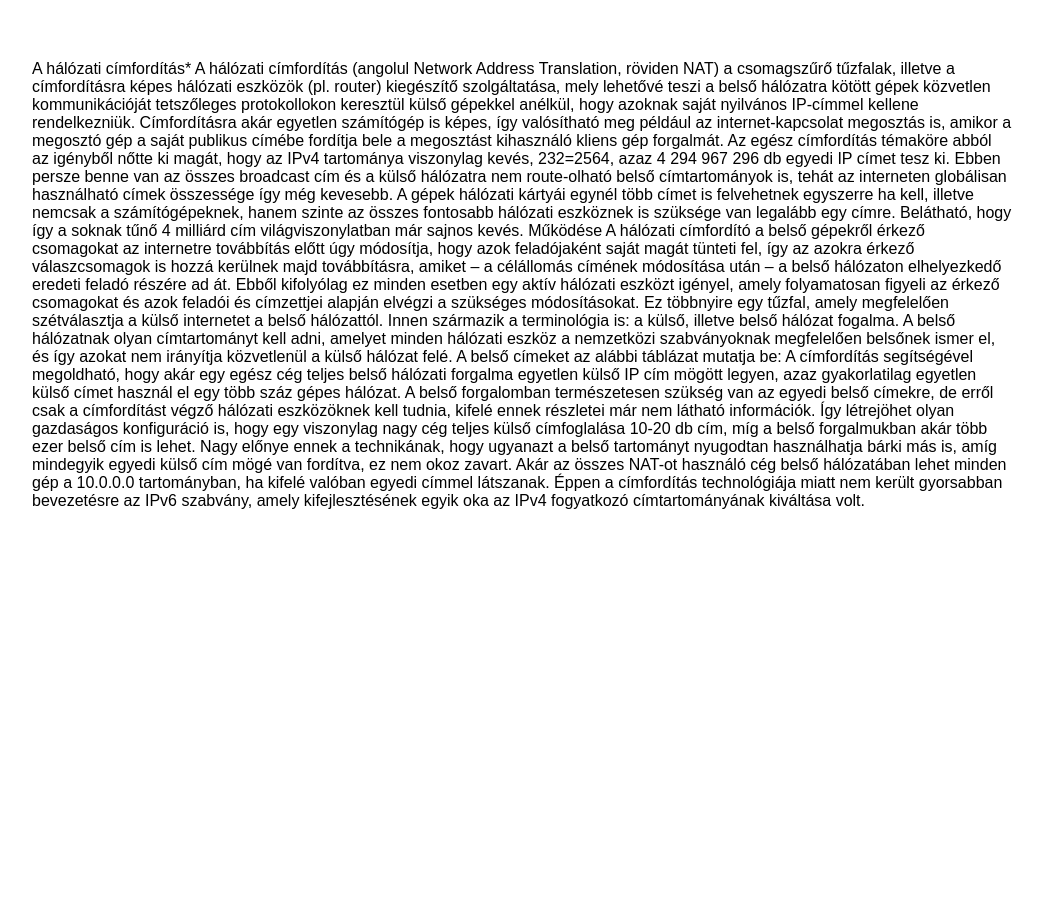
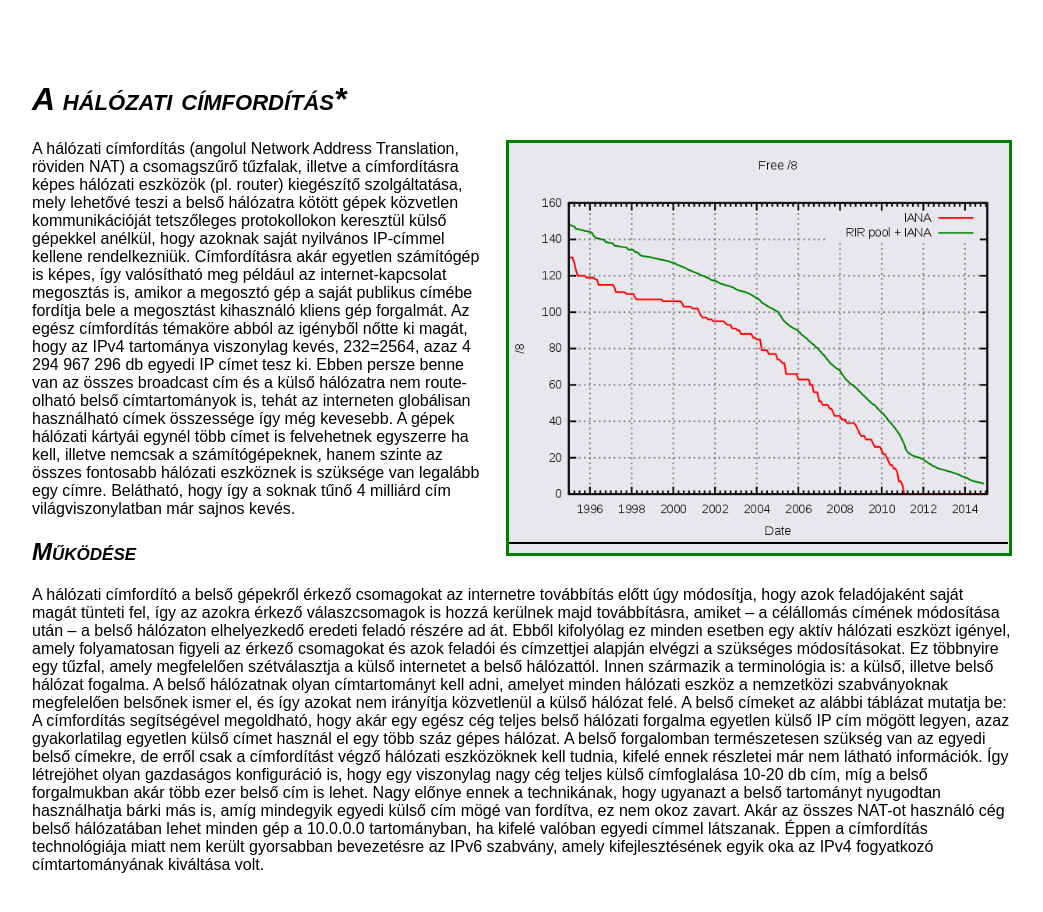
Before and after one commit to tasidora08/cimforditas, a plain HTML site: page index.html in a window 1280 px wide. Shown: the whole page, without its empty margins (118-1161 px from the left). Before the commit the page ends 800 px from the top, so only its background shows below. Drawn offline with Linux system fonts and the light colour scheme.

Commit message:
feladat 5-6

```diff
--- a/index.html
+++ b/index.html
@@ -7,11 +7,13 @@
 <title>A hálózati címfordítás</title>
 <body>
   <div id="content">
-    A hálózati címfordítás*
-
+    <h1>A hálózati címfordítás*</h1>
+    <div class="frame">
+      <img src="ipv4fogyas.png" alt="IPcalypse" title="IPcalypse">
+    </div>
     A hálózati címfordítás (angolul Network Address Translation, röviden NAT) a csomagszűrő tűzfalak, illetve a címfordításra képes hálózati eszközök (pl. router) kiegészítő szolgáltatása, mely lehetővé teszi a belső hálózatra kötött gépek közvetlen kommunikációját tetszőleges protokollokon keresztül külső gépekkel anélkül, hogy azoknak saját nyilvános IP-címmel kellene rendelkezniük. Címfordításra akár egyetlen számítógép is képes, így valósítható meg például az internet-kapcsolat megosztás is, amikor a megosztó gép a saját publikus címébe fordítja bele a megosztást kihasználó kliens gép forgalmát. Az egész címfordítás témaköre abból az igényből nőtte ki magát, hogy az IPv4 tartománya viszonylag kevés, 232=2564, azaz 4 294 967 296 db egyedi IP címet tesz ki. Ebben persze benne van az összes broadcast cím és a külső hálózatra nem route-olható belső címtartományok is, tehát az interneten globálisan használható címek összessége így még kevesebb. A gépek hálózati kártyái egynél több címet is felvehetnek egyszerre ha kell, illetve nemcsak a számítógépeknek, hanem szinte az összes fontosabb hálózati eszköznek is szüksége van legalább egy címre. Belátható, hogy így a soknak tűnő 4 milliárd cím világviszonylatban már sajnos kevés.
 
-    Működése
+    <h2>Működése</h2>
 
     A hálózati címfordító a belső gépekről érkező csomagokat az internetre továbbítás előtt úgy módosítja, hogy azok feladójaként saját magát tünteti fel, így az azokra érkező válaszcsomagok is hozzá kerülnek majd továbbításra, amiket – a célállomás címének módosítása után – a belső hálózaton elhelyezkedő eredeti feladó részére ad át. Ebből kifolyólag ez minden esetben egy aktív hálózati eszközt igényel, amely folyamatosan figyeli az érkező csomagokat és azok feladói és címzettjei alapján elvégzi a szükséges módosításokat. Ez többnyire egy tűzfal, amely megfelelően szétválasztja a külső internetet a belső hálózattól. Innen származik a terminológia is: a külső, illetve belső hálózat fogalma. A belső hálózatnak olyan címtartományt kell adni, amelyet minden hálózati eszköz a nemzetközi szabványoknak megfelelően belsőnek ismer el, és így azokat nem irányítja közvetlenül a külső hálózat felé. A belső címeket az alábbi táblázat mutatja be:
 
```
